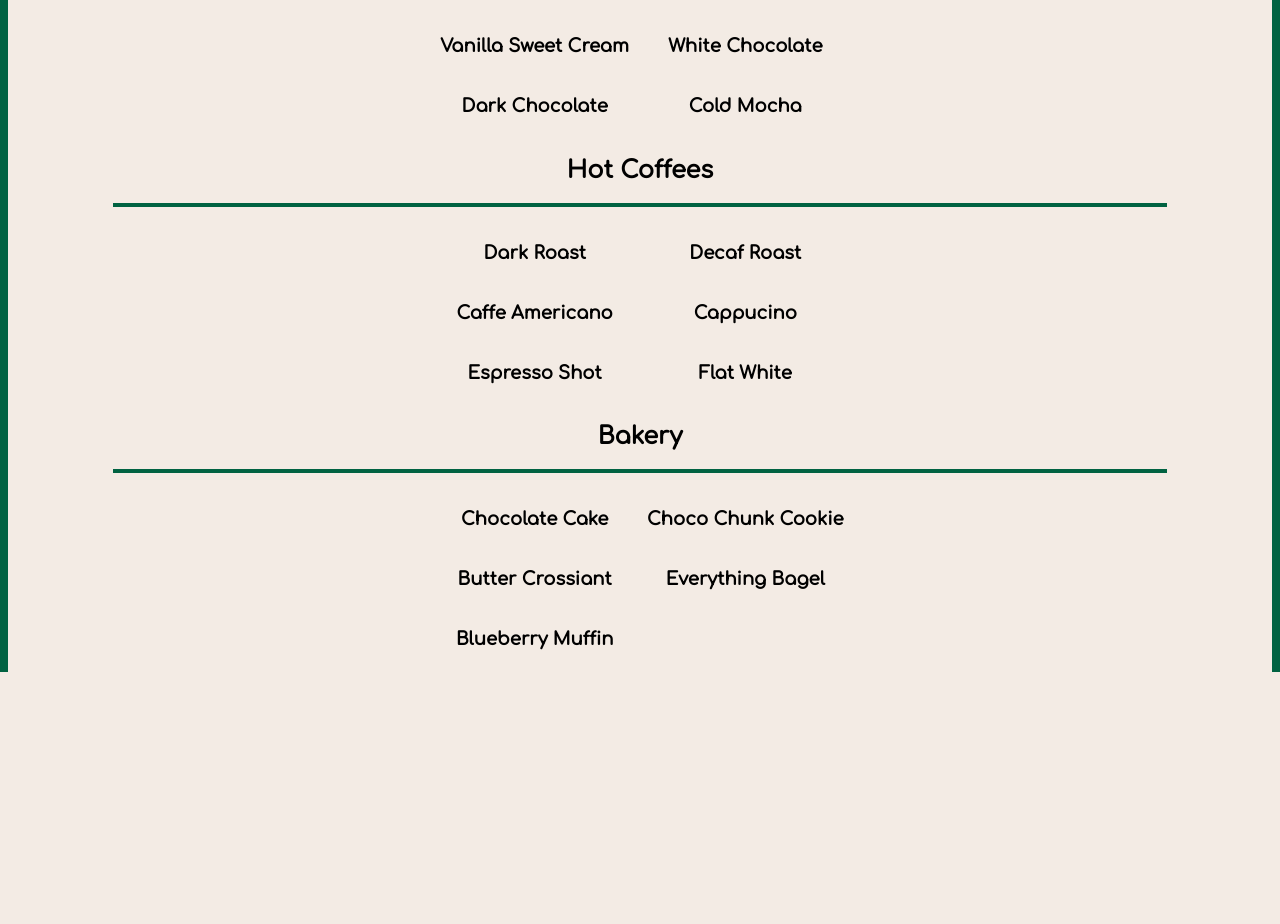
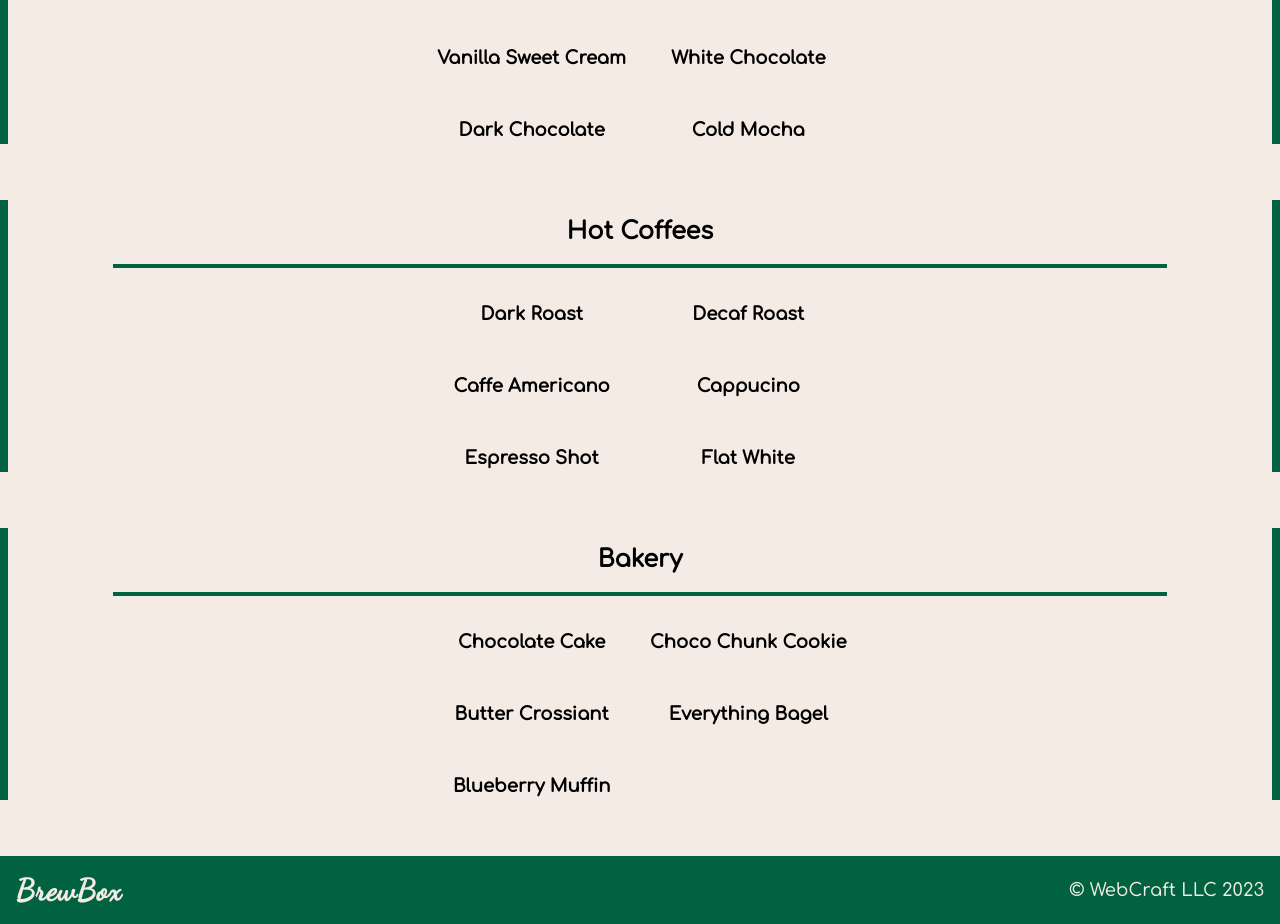
Before and after one commit to Karan-Brar/brew-box, a Next.js app: page /menu in a window 1280 px wide. Shown: the part 220-1144 px from the top of the page. Before the commit the page ends 892 px from the top, so only its background shows below. Built offline with nearby package versions, Linux system fonts and the light colour scheme.

Commit message:
Added Footer

```diff
--- /dev/null
+++ b/components/Footer.js
@@ -0,0 +1,23 @@
+import React from 'react'
+import Link from "next/link";
+
+const Footer = () => {
+  return (
+    <div className="w-full bg-green-100 flex justify-between sm:py-4 sm:px-4 px-2 py-2 mt-5">
+      <Link href="/" className="">
+        <p className="logo_text !text-3xl !text-yellow-100">BrewBox</p>
+      </Link>
+
+      <div
+        className="text-lg text-yellow-100 font-comforta flex items-center justify-center"
+        flex
+        items-center
+        justify-center
+      >
+        &copy; WebCraft LLC 2023
+      </div>
+    </div>
+  );
+}
+
+export default Footer
--- a/pages/_app.js
+++ b/pages/_app.js
@@ -1,11 +1,13 @@
 import "@/styles/globals.css";
 import NavigationBar from "@/components/NavigationBar";
+import Footer from "@/components/Footer";
 
 export default function App({ Component, pageProps }) {
   return (
     <>
       <NavigationBar/>
       <Component {...pageProps} />
+      <Footer />
     </>
   );
 }
--- a/pages/about/index.js
+++ b/pages/about/index.js
@@ -21,7 +21,7 @@ const About = () => {
       }, []);
 
   return (
-    <div className="h-screen">
+    <div className="">
       <div className="w-4/5 mx-auto mt-20 sm:flex">
         <div className="sm:w-1/2 ">
           <Image
--- a/pages/contact/index.js
+++ b/pages/contact/index.js
@@ -98,7 +98,7 @@ const Contact = () => {
           </div>
         </div>
       </div>
-      <div className="contact-borders !rounded-t-lg !rounded-b-none"></div>
+      <div className="contact-borders !rounded-t-lg !rounded-b-none mb-4"></div>
     </section>
   );
 };
--- a/pages/menu/index.js
+++ b/pages/menu/index.js
@@ -31,7 +31,7 @@ useEffect(() => {
 
 
   return (
-    <section className="h-screen menu-section mt-8" ref={menuRef}>
+    <section className="menu-section mt-8" ref={menuRef}>
       <div className="menu-card">
         <div className="menu-title">
           <h1>Cold Coffees</h1>
--- a/styles/globals.css
+++ b/styles/globals.css
@@ -126,7 +126,7 @@ body {
 
     .menu-card
     {
-      @apply border-x-8 border-green-100
+      @apply border-x-8 border-green-100 mb-14
     }
 
     .menu-title
@@ -146,7 +146,7 @@ body {
 
     .menu-items
     {
-      @apply grid sm:grid-cols-2 grid-cols-1 grid-flow-row font-bold xl:w-1/3 w-5/6 mx-auto;
+      @apply grid sm:grid-cols-2 grid-cols-1 grid-flow-row font-bold xl:w-1/3 w-5/6 mx-auto gap-3;
     }
 
     .menu-card
```
